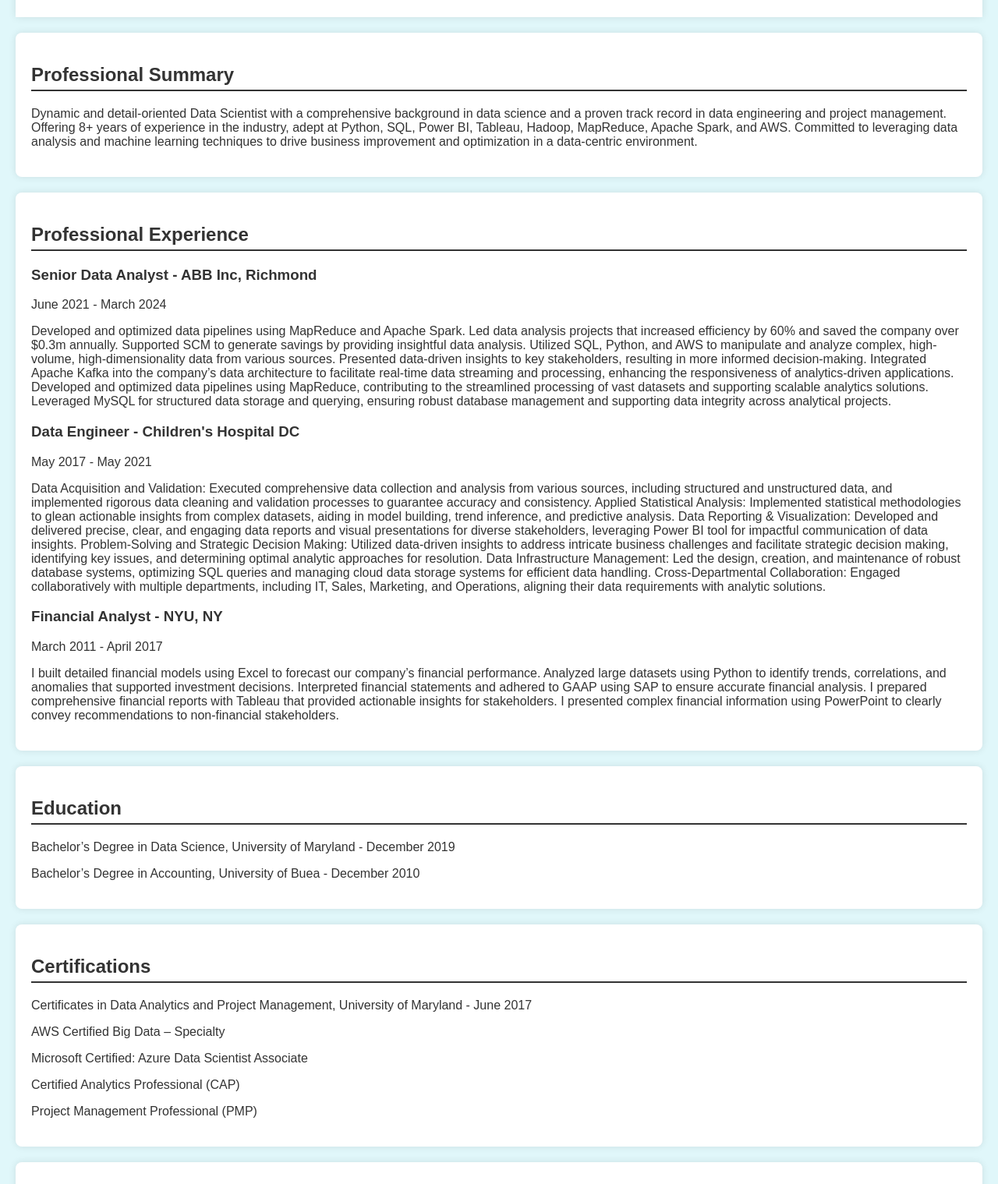
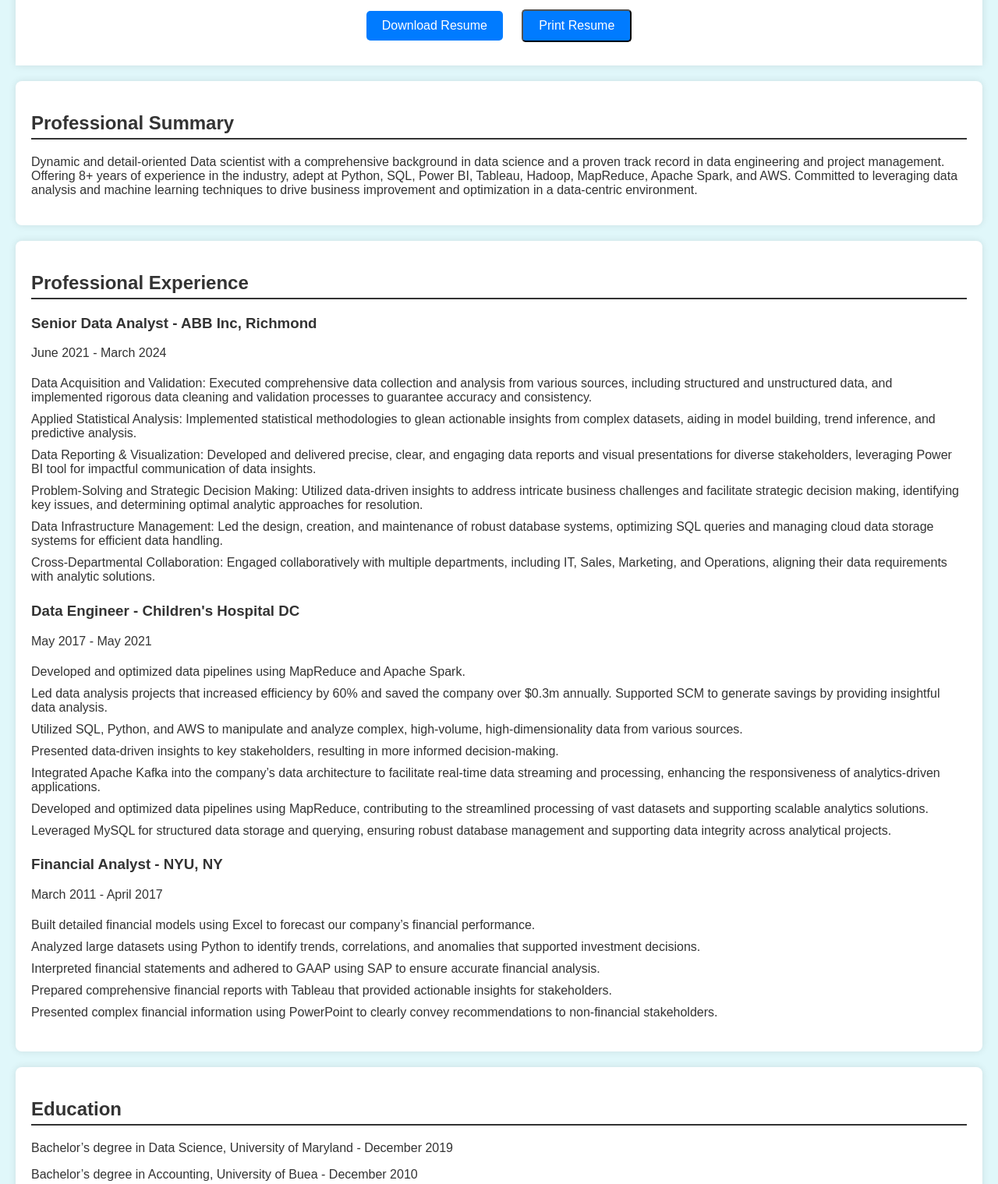
Before and after one commit to knngong/kngong87.github.io, a plain HTML site: page index.html in a window 1280 px wide. Shown: the part 220-1739 px from the top of the page at 78% size. Drawn offline with Linux system fonts and the light colour scheme.

Commit message:
Update index.html

```diff
--- a/index.html
+++ b/index.html
@@ -37,6 +37,20 @@
         ul li {
             padding: 5px 0;
         }
+        .download-btn, .print-btn {
+            display: inline-block;
+            margin: 10px;
+            padding: 10px 20px;
+            background-color: #007bff;
+            color: white;
+            text-align: center;
+            text-decoration: none;
+            border-radius: 5px;
+            font-size: 16px;
+        }
+        .download-btn:hover, .print-btn:hover {
+            background-color: #0056b3;
+        }
         @media (max-width: 600px) {
             body {
                 margin: 10px;
@@ -59,43 +73,62 @@
         <p>Data Scientist</p>
         <p>USA - Texas</p>
         <p>Email: keneth.ngong@gmail.com | Phone: 682 351 3807</p>
+        <a href="resume.pdf" class="download-btn" download>Download Resume</a>
+        <button class="print-btn" onclick="window.print()">Print Resume</button>
     </header>
     <section>
         <h2>Professional Summary</h2>
-        <p>Dynamic and detail-oriented Data Scientist with a comprehensive background in data science and a proven track record in data engineering and project management. Offering 8+ years of experience in the industry, adept at Python, SQL, Power BI, Tableau, Hadoop, MapReduce, Apache Spark, and AWS. Committed to leveraging data analysis and machine learning techniques to drive business improvement and optimization in a data-centric environment.</p>
+        <p>Dynamic and detail-oriented Data scientist with a comprehensive background in data science and a proven track record in data engineering and project management. Offering 8+ years of experience in the industry, adept at Python, SQL, Power BI, Tableau, Hadoop, MapReduce, Apache Spark, and AWS. Committed to leveraging data analysis and machine learning techniques to drive business improvement and optimization in a data-centric environment.</p>
     </section>
     <section>
         <h2>Professional Experience</h2>
         <h3>Senior Data Analyst - ABB Inc, Richmond</h3>
         <p>June 2021 - March 2024</p>
-        <p>Developed and optimized data pipelines using MapReduce and Apache Spark. Led data analysis projects that increased efficiency by 60% and saved the company over $0.3m annually. Supported SCM to generate savings by providing insightful data analysis. Utilized SQL, Python, and AWS to manipulate and analyze complex, high-volume, high-dimensionality data from various sources. Presented data-driven insights to key stakeholders, resulting in more informed decision-making. Integrated Apache Kafka into the company’s data architecture to facilitate real-time data streaming and processing, enhancing the responsiveness of analytics-driven applications. Developed and optimized data pipelines using MapReduce, contributing to the streamlined processing of vast datasets and supporting scalable analytics solutions. Leveraged MySQL for structured data storage and querying, ensuring robust database management and supporting data integrity across analytical projects.</p>
+        <ul>
+            <li>Data Acquisition and Validation: Executed comprehensive data collection and analysis from various sources, including structured and unstructured data, and implemented rigorous data cleaning and validation processes to guarantee accuracy and consistency.</li>
+            <li>Applied Statistical Analysis: Implemented statistical methodologies to glean actionable insights from complex datasets, aiding in model building, trend inference, and predictive analysis.</li>
+            <li>Data Reporting & Visualization: Developed and delivered precise, clear, and engaging data reports and visual presentations for diverse stakeholders, leveraging Power BI tool for impactful communication of data insights.</li>
+            <li>Problem-Solving and Strategic Decision Making: Utilized data-driven insights to address intricate business challenges and facilitate strategic decision making, identifying key issues, and determining optimal analytic approaches for resolution.</li>
+            <li>Data Infrastructure Management: Led the design, creation, and maintenance of robust database systems, optimizing SQL queries and managing cloud data storage systems for efficient data handling.</li>
+            <li>Cross-Departmental Collaboration: Engaged collaboratively with multiple departments, including IT, Sales, Marketing, and Operations, aligning their data requirements with analytic solutions.</li>
+        </ul>
         <h3>Data Engineer - Children's Hospital DC</h3>
         <p>May 2017 - May 2021</p>
-        <p>Data Acquisition and Validation: Executed comprehensive data collection and analysis from various sources, including structured and unstructured data, and implemented rigorous data cleaning and validation processes to guarantee accuracy and consistency. Applied Statistical Analysis: Implemented statistical methodologies to glean actionable insights from complex datasets, aiding in model building, trend inference, and predictive analysis. Data Reporting & Visualization: Developed and delivered precise, clear, and engaging data reports and visual presentations for diverse stakeholders, leveraging Power BI tool for impactful communication of data insights. Problem-Solving and Strategic Decision Making: Utilized data-driven insights to address intricate business challenges and facilitate strategic decision making, identifying key issues, and determining optimal analytic approaches for resolution. Data Infrastructure Management: Led the design, creation, and maintenance of robust database systems, optimizing SQL queries and managing cloud data storage systems for efficient data handling. Cross-Departmental Collaboration: Engaged collaboratively with multiple departments, including IT, Sales, Marketing, and Operations, aligning their data requirements with analytic solutions.</p>
+        <ul>
+            <li>Developed and optimized data pipelines using MapReduce and Apache Spark.</li>
+            <li>Led data analysis projects that increased efficiency by 60% and saved the company over $0.3m annually. Supported SCM to generate savings by providing insightful data analysis.</li>
+            <li>Utilized SQL, Python, and AWS to manipulate and analyze complex, high-volume, high-dimensionality data from various sources.</li>
+            <li>Presented data-driven insights to key stakeholders, resulting in more informed decision-making.</li>
+            <li>Integrated Apache Kafka into the company’s data architecture to facilitate real-time data streaming and processing, enhancing the responsiveness of analytics-driven applications.</li>
+            <li>Developed and optimized data pipelines using MapReduce, contributing to the streamlined processing of vast datasets and supporting scalable analytics solutions.</li>
+            <li>Leveraged MySQL for structured data storage and querying, ensuring robust database management and supporting data integrity across analytical projects.</li>
+        </ul>
         <h3>Financial Analyst - NYU, NY</h3>
         <p>March 2011 - April 2017</p>
-        <p>I built detailed financial models using Excel to forecast our company’s financial performance. Analyzed large datasets using Python to identify trends, correlations, and anomalies that supported investment decisions. Interpreted financial statements and adhered to GAAP using SAP to ensure accurate financial analysis. I prepared comprehensive financial reports with Tableau that provided actionable insights for stakeholders. I presented complex financial information using PowerPoint to clearly convey recommendations to non-financial stakeholders.</p>
+        <ul>
+            <li>Built detailed financial models using Excel to forecast our company’s financial performance.</li>
+            <li>Analyzed large datasets using Python to identify trends, correlations, and anomalies that supported investment decisions.</li>
+            <li>Interpreted financial statements and adhered to GAAP using SAP to ensure accurate financial analysis.</li>
+            <li>Prepared comprehensive financial reports with Tableau that provided actionable insights for stakeholders.</li>
+            <li>Presented complex financial information using PowerPoint to clearly convey recommendations to non-financial stakeholders.</li>
+        </ul>
     </section>
     <section>
         <h2>Education</h2>
-        <p>Bachelor’s Degree in Data Science, University of Maryland - December 2019</p>
-        <p>Bachelor’s Degree in Accounting, University of Buea - December 2010</p>
-    </section>
-    <section>
-        <h2>Certifications</h2>
+        <p>Bachelor’s degree in Data Science, University of Maryland - December 2019</p>
+        <p>Bachelor’s degree in Accounting, University of Buea - December 2010</p>
         <p>Certificates in Data Analytics and Project Management, University of Maryland - June 2017</p>
-        <p>AWS Certified Big Data – Specialty</p>
-        <p>Microsoft Certified: Azure Data Scientist Associate</p>
-        <p>Certified Analytics Professional (CAP)</p>
-        <p>Project Management Professional (PMP)</p>
     </section>
     <section>
         <h2>Key Skills</h2>
         <ul>
-            <li>Python, SQL, Power BI, Tableau</li>
-            <li>Hadoop, MapReduce, Apache Spark, AWS</li>
-            <li>Data analysis, Machine learning, Data visualization</li>
-            <li>Project management, Data engineering</li>
+            <li>Programming: Python, JavaScript, Java, SQL, C++</li>
+            <li>Big Data Technologies: Hadoop, Spark, Kafka</li>
+            <li>Statistical Analysis: Regression, Clustering, Predictive Modeling</li>
+            <li>Databases: NoSQL databases, MongoDB and Cassandra, Azure and AWS Data warehousing</li>
+            <li>AWS: SageMaker, Glue DataBrew, Data Pipeline, DataSync, Athena, QuickSight</li>
+            <li>Project Management: Agile, Scrum, Process Improvement</li>
+            <li>Data Visualization: Power BI, Tableau, Excel, Visio, PowerPoint</li>
         </ul>
     </section>
     <section>
@@ -111,16 +144,18 @@
         </ul>
     </section>
     <section>
+        <h2>Certifications</h2>
+        <ul>
+            <li>AWS Certified Big Data – Specialty</li>
+            <li>Microsoft Certified: Azure Data Scientist Associate</li>
+            <li>Certified Analytics Professional (CAP)</li>
+            <li>Project Management Professional (PMP)</li>
+        </ul>
+    </section>
+    <section>
         <h2>Interests</h2>
         <ul>
             <li>Team games: Basketball, Soccer</li>
-            <li>Programming: Python, JavaScript, Java, SQL, C++</li>
-            <li>Big Data Technologies: Hadoop, Spark, Kafka</li>
-            <li>Statistical Analysis: Regression, Clustering, Predictive Modeling</li>
-            <li>Databases: NoSQL databases, MongoDB and Cassandra, Azure and AWS Data warehousing</li>
-            <li>AWS: SageMaker, Glue DataBrew, Data Pipeline, DataSync, Athena, QuickSight</li>
-            <li>Project Management: Agile, Scrum, Process Improvement</li>
-            <li>Data visualization: Power BI, Tableau, Excel, Visio, PowerPoint</li>
         </ul>
     </section>
     <section>
```
